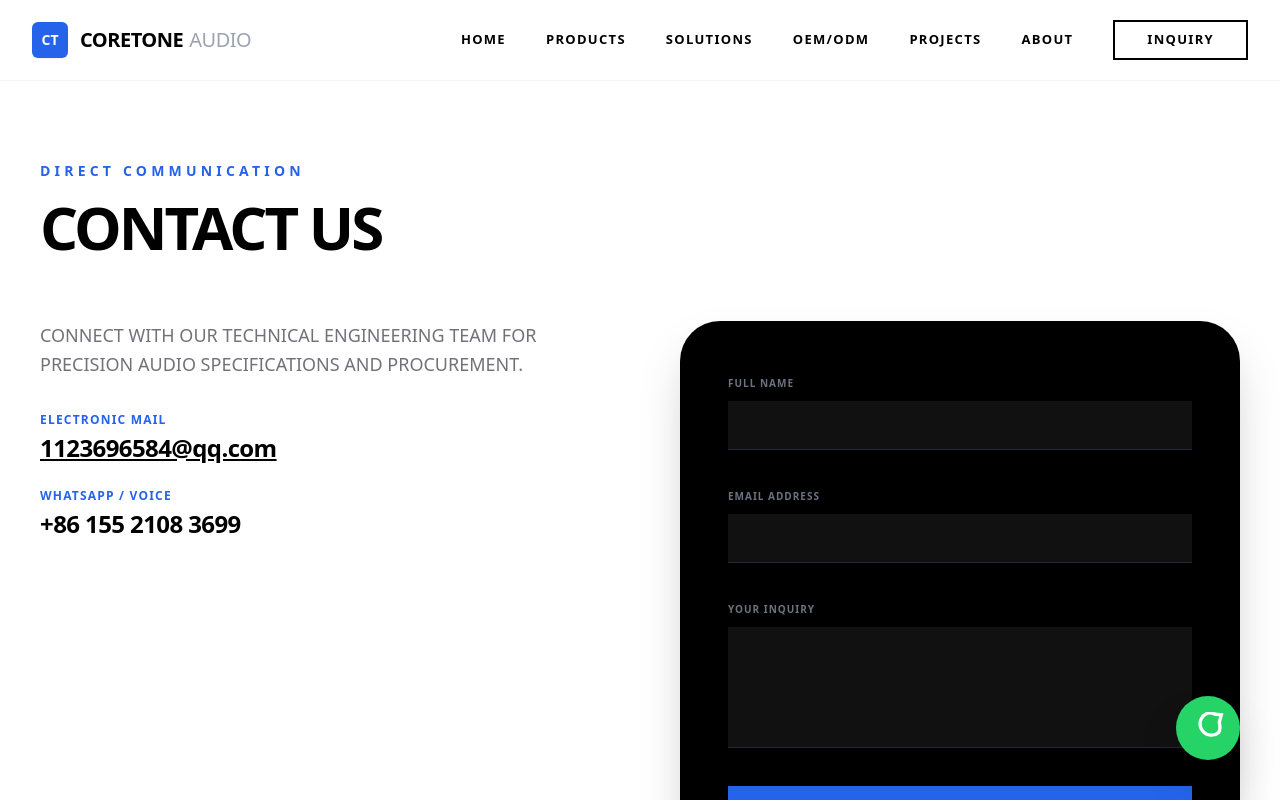
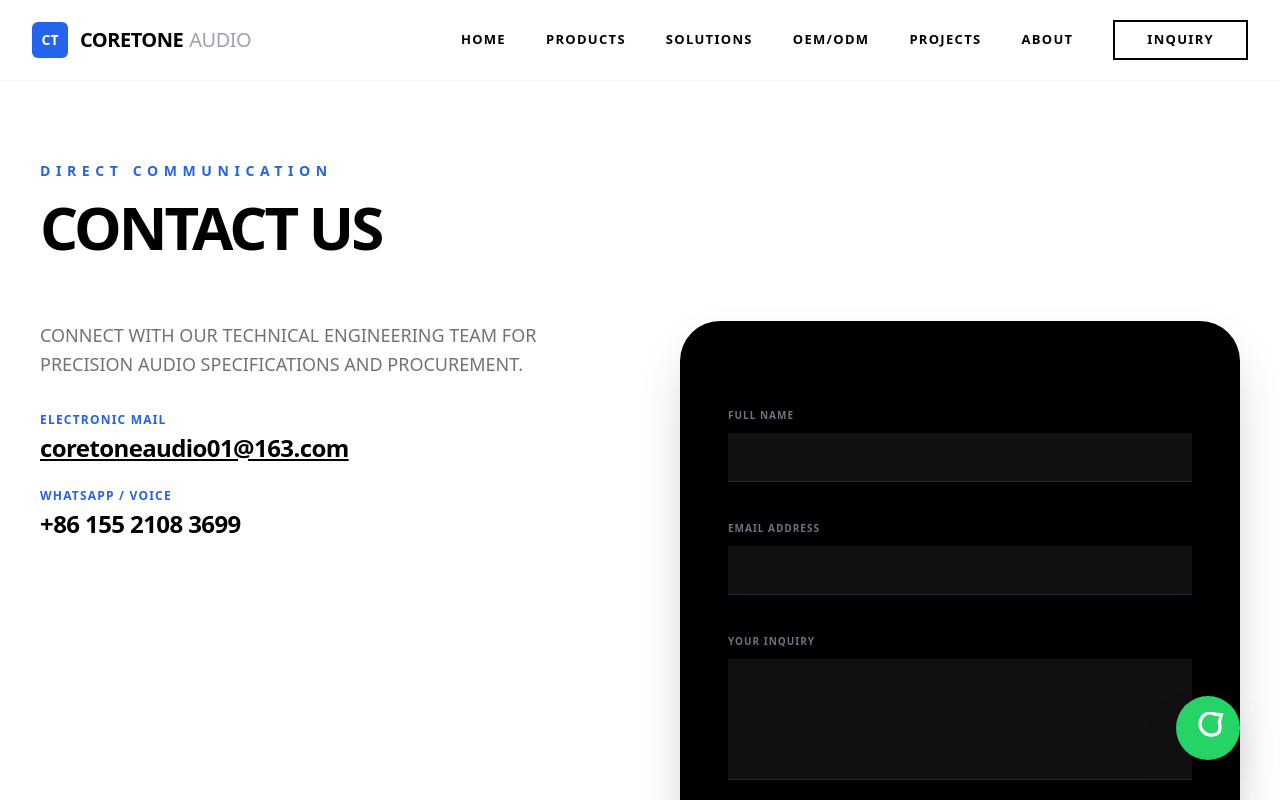
Before and after one commit to susan339/hd-audio-website, a Next.js app: page /contact in a window 1280 px wide. Shown: the top 800 px of the page. Built offline with nearby package versions, Linux system fonts and the light colour scheme.

Commit message:
Update page.js

```diff
--- a/src/app/contact/page.js
+++ b/src/app/contact/page.js
@@ -5,7 +5,7 @@ export default function ContactPage() {
   return (
     <div className="bg-white min-h-screen pt-40 pb-24 px-8">
       <div className="max-w-[1200px] mx-auto text-left">
-        <h1 className="text-[14px] font-bold text-blue-600 tracking-[0.3em] uppercase mb-4">Direct Communication</h1>
+        <h1 className="text-[14px] font-bold text-blue-600 tracking-[0.4em] uppercase mb-4">Direct Communication</h1>
         <h2 className="text-[60px] font-black text-black leading-none mb-16 uppercase tracking-tighter">Contact Us</h2>
 
         <div className="grid grid-cols-1 lg:grid-cols-2 gap-20">
@@ -16,7 +16,7 @@ export default function ContactPage() {
             <div className="space-y-6">
               <div>
                 <p className="text-blue-600 font-bold text-xs uppercase tracking-widest mb-1">Electronic Mail</p>
-                <p className="text-2xl font-black text-black tracking-tight underline">1123696584@qq.com</p>
+                <p className="text-2xl font-black text-black tracking-tight underline">coretoneaudio01@163.com</p>
               </div>
               <div>
                 <p className="text-blue-600 font-bold text-xs uppercase tracking-widest mb-1">WhatsApp / Voice</p>
@@ -25,8 +25,11 @@ export default function ContactPage() {
             </div>
           </div>
 
-          {/* 表单提交到 Formspree，它会自动转寄到您的 QQ 邮箱 */}
+          {/* 表单提交：Formspree 会自动转寄到您的 163 邮箱 */}
           <form action="https://formspree.io/f/mnnqqlqz" method="POST" className="space-y-8 bg-black p-12 rounded-[40px] shadow-2xl">
+            {/* 隐藏字段：告知 Formspree 回复地址 */}
+            <input type="hidden" name="_replyto" value="coretoneaudio01@163.com" />
+
             <div className="space-y-2">
               <label className="text-[10px] font-bold text-gray-500 uppercase tracking-widest">Full Name</label>
               <input name="name" required className="w-full bg-[#111] border-b border-gray-800 text-white p-3 outline-none focus:border-blue-600 transition-all" />
```
